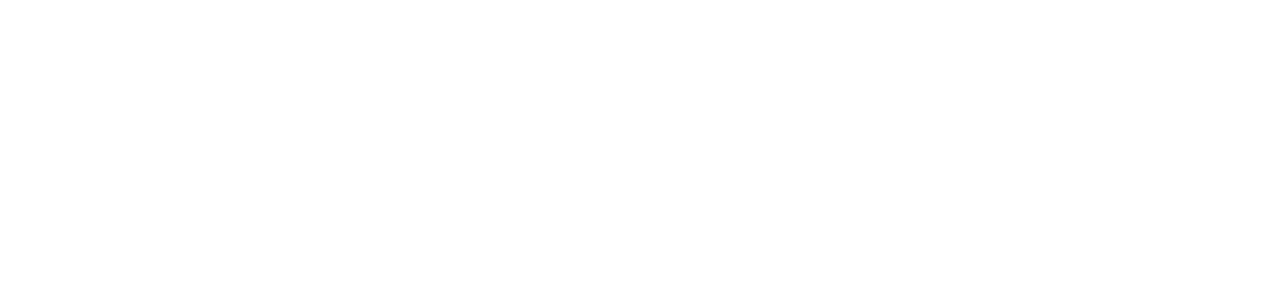
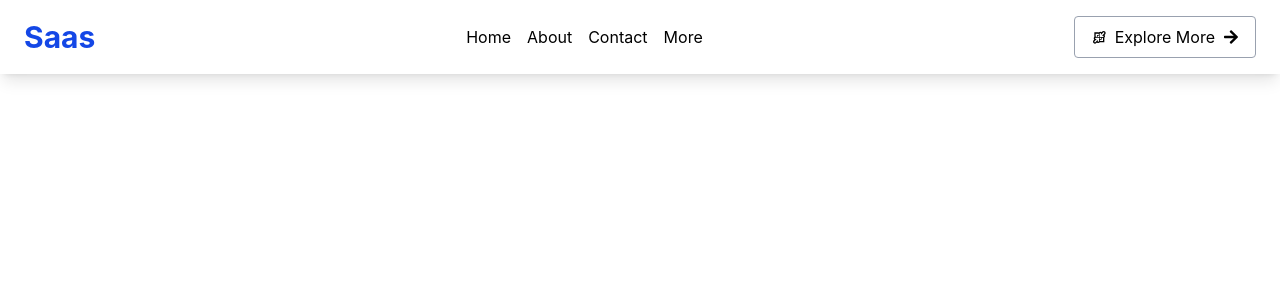
Before and after one commit to MohdMufeet/react-tailwind-ui-showcase, a React (Vite) app: page / in a window 1280 px wide. Shown: the top 300 px of the page. Built offline with nearby package versions, Linux system fonts and the light colour scheme.

Commit message:
refactor: update project structure and add Navbar components with responsive design

```diff
--- a/index.html
+++ b/index.html
@@ -5,7 +5,7 @@
     <link rel="icon" type="image/svg+xml" href="/favicon.svg" />
     <meta name="viewport" content="width=device-width, initial-scale=1.0" />
      <link href="/src/style.css" rel="stylesheet">
-    <title>tailwin-css</title>
+    <title>tailwind-css</title>
   </head>
   <body>
     <div id="root"></div>
--- a/package.json
+++ b/package.json
@@ -13,6 +13,7 @@
     "@tailwindcss/vite": "^4.3.3",
     "react": "^19.2.7",
     "react-dom": "^19.2.7",
+    "react-icons": "^5.7.0",
     "tailwindcss": "^4.3.3"
   },
   "devDependencies": {
--- a/src/App.jsx
+++ b/src/App.jsx
@@ -3,11 +3,12 @@
 import viteLogo from './assets/vite.svg'
 import heroImg from './assets/hero.png'
 import './App.css'
+import Navbar from './components/Navbar'
 
 function App() {
   return(
     <>
-
+      <Navbar/>
     </>
   )
 }
--- /dev/null
+++ b/src/components/Logo.jsx
@@ -0,0 +1,11 @@
+import React from 'react'
+
+const Logo = () => {
+  return (
+    <>
+       <p className='text-blue-700 font-bold text-3xl'>Saas</p>
+    </>
+  )
+}
+
+export default Logo
--- a/src/components/Navbar.jsx
+++ b/src/components/Navbar.jsx
@@ -1,9 +1,34 @@
-import React from 'react'
+import React, { useState } from "react";
+import Logo from "./Logo";
+import Navitems from "./Navitems";
+import Navbutton from "./Navbutton";
 
 const Navbar = () => {
+  const [toggle,setToggle] = useState(true);
+  const handleToggle = () => {
+      setToggle(!toggle);
+  }
   return (
-    <div>Navbar</div>
-  )
-}
+    <>
+      <header className="flex justify-between items-center px-6 py-4 shadow-lg">
+        <Logo />
 
-export default Navbar
+
+        <Navitems />
+        <Navbutton />
+
+        <button onClick={handleToggle} className="md:hidden text-2xl text-gray-700 font-bold">
+          &#9776;
+        </button>
+          {/* {
+            toggle && <div className="absolute top-0 left-0 w-full h-screen bg-red-500 flex flex-col items-center justify-center gap-8 z-[-2]">
+              <Navitems />
+              <Navbutton />
+            </div>
+          } */}
+      </header>
+    </>
+  );
+};
+
+export default Navbar;
--- /dev/null
+++ b/src/components/Navbutton.jsx
@@ -0,0 +1,15 @@
+import React from 'react'
+import { TiArrowMinimiseOutline } from "react-icons/ti";
+import { FaArrowRight } from "react-icons/fa";
+
+const Navbutton = () => {
+  return (
+    <button className='hidden md:flex gap-2 border border-gray-400 rounded hover:border-gray-600 items-center justify-center px-4 py-2 hover:shadow-sm'>
+            <TiArrowMinimiseOutline />
+            Explore More
+            <FaArrowRight />
+    </button>
+  )
+}
+
+export default Navbutton
--- /dev/null
+++ b/src/components/Navitems.jsx
@@ -0,0 +1,16 @@
+import React from 'react'
+const Navitems = () => {
+  return (
+   <nav className='hidden md:flex items-center justify-center'>
+        <ul className='flex flex-cols gap-4 items-center justify-center '>
+            <li className='hover:text-blue-500'><a href="#">Home</a></li>
+            <li className='hover:text-blue-500'><a href="#">About</a></li>
+            <li className='hover:text-blue-500'><a href="#">Contact</a></li>
+            <li className='hover:text-blue-500'><a href="#">More</a></li>
+        </ul>
+
+   </nav>
+  )
+}
+
+export default Navitems
```
Also changed, not shown: 1 other file (tests, documents, lock files or other folders).
